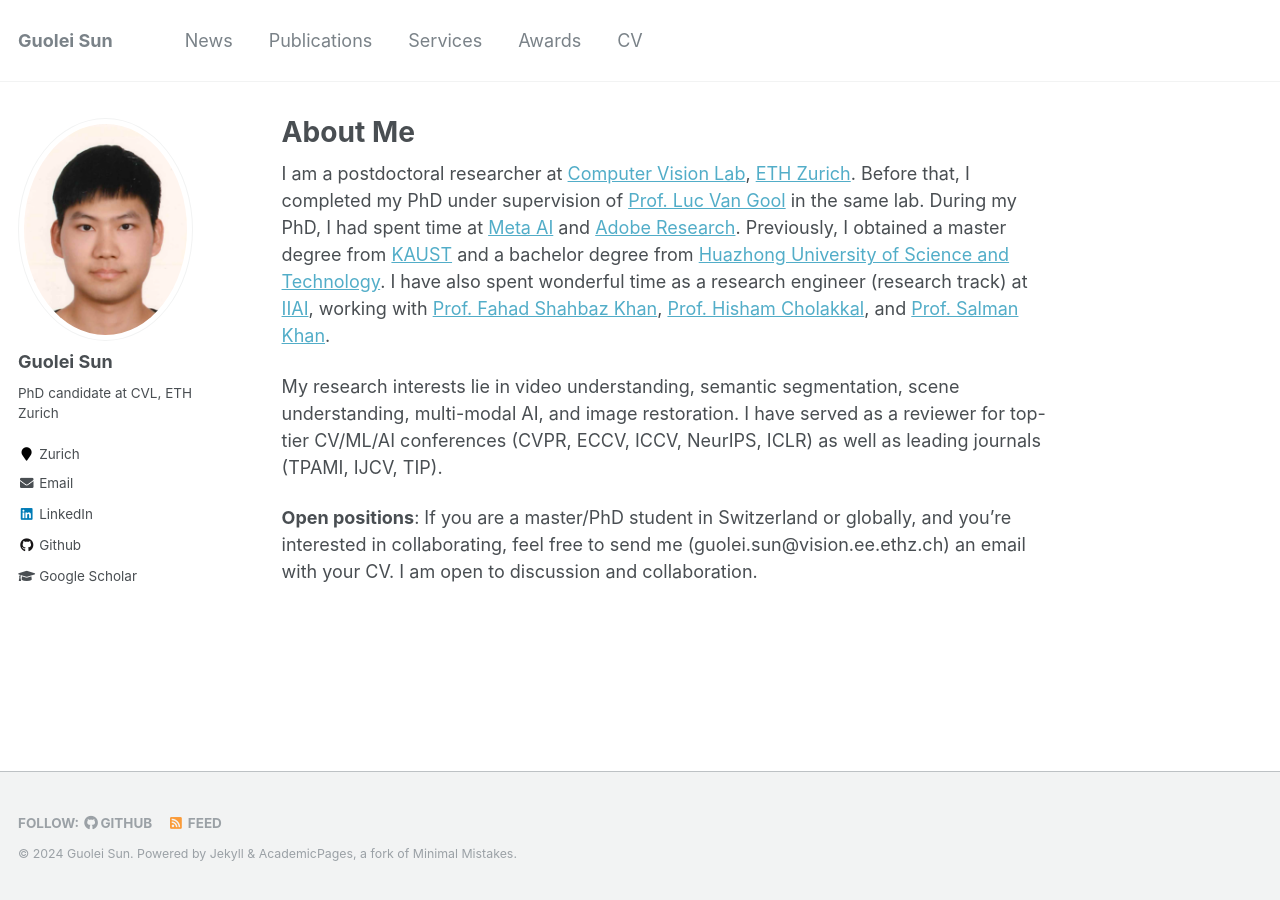
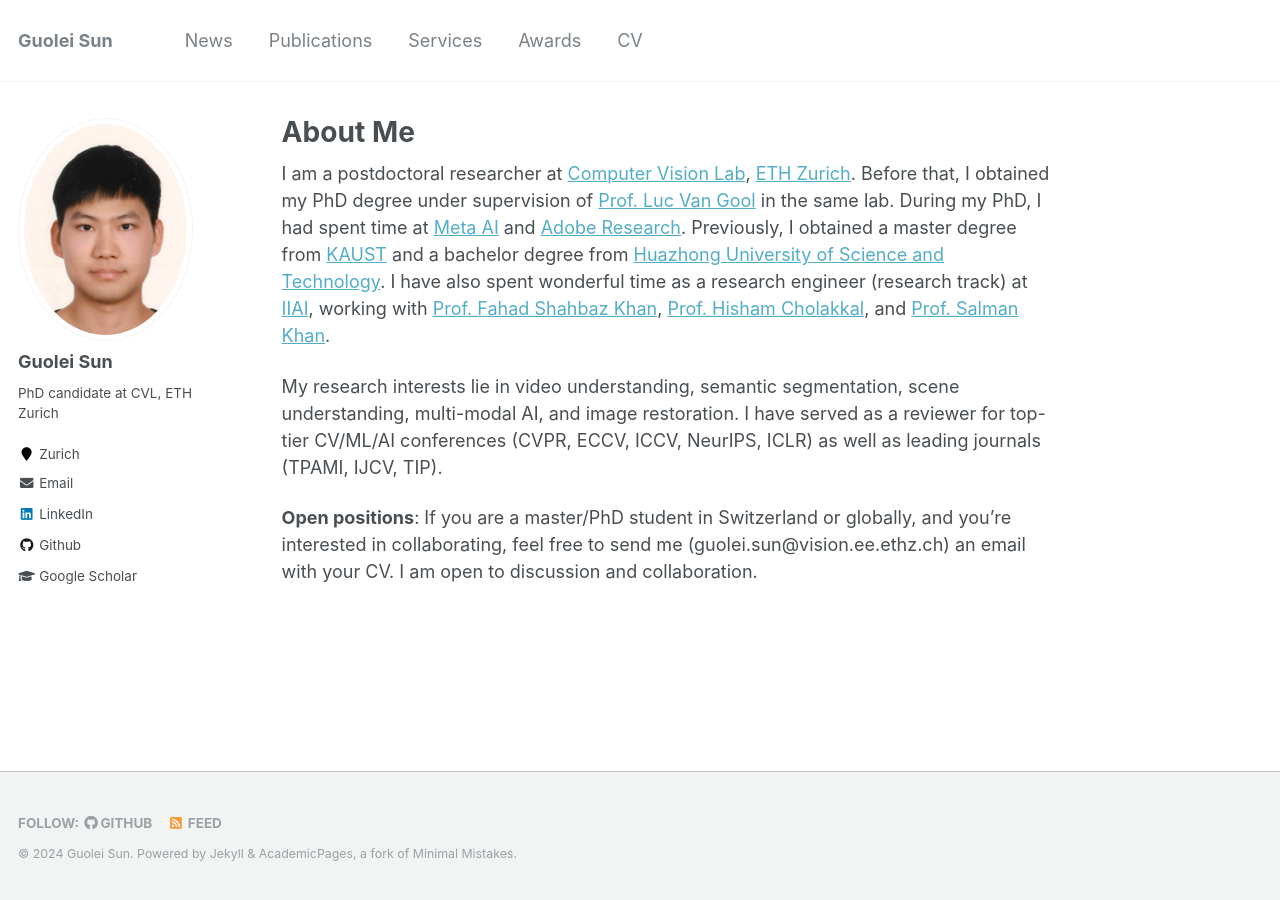
Before and after one commit to GuoleiSun/GuoleiSun.github.io, a Jekyll site: the page built from _pages/about.md, in a window 1280 px wide. Built offline with Jekyll 4.4.1, drawn with Linux system fonts in a browser that asks for light colours.

Commit message:
Update about.md

```diff
--- a/_pages/about.md
+++ b/_pages/about.md
@@ -7,7 +7,7 @@ redirect_from:
   - /about/
   - /about.html
 ---
-I am a postdoctoral researcher at [Computer Vision Lab](https://vision.ee.ethz.ch/), [ETH Zurich](https://ethz.ch/en.html). Before that, I completed my PhD under supervision of [Prof. Luc Van Gool](https://vision.ee.ethz.ch/people-details.OTAyMzM=.TGlzdC8zMjQ4LC0xOTcxNDY1MTc4.html) in the same lab. During my PhD, I had spent time at [Meta AI](https://ai.meta.com/) and [Adobe Research](https://research.adobe.com/). Previously, I obtained a master degree from [KAUST](https://www.kaust.edu.sa/en) and a bachelor degree from [Huazhong University of Science and Technology](https://www.hust.edu.cn). I have also spent wonderful time as a research engineer (research track) at [IIAI](http://www.inceptioniai.org), working with [Prof. Fahad Shahbaz Khan](https://sites.google.com/view/fahadkhans/home), [Prof. Hisham Cholakkal](https://mbzuai.ac.ae/study/faculty/hisham-cholakkal), and [Prof. Salman Khan](https://salman-h-khan.github.io).
+I am a postdoctoral researcher at [Computer Vision Lab](https://vision.ee.ethz.ch/), [ETH Zurich](https://ethz.ch/en.html). Before that, I obtained my PhD degree under supervision of [Prof. Luc Van Gool](https://vision.ee.ethz.ch/people-details.OTAyMzM=.TGlzdC8zMjQ4LC0xOTcxNDY1MTc4.html) in the same lab. During my PhD, I had spent time at [Meta AI](https://ai.meta.com/) and [Adobe Research](https://research.adobe.com/). Previously, I obtained a master degree from [KAUST](https://www.kaust.edu.sa/en) and a bachelor degree from [Huazhong University of Science and Technology](https://www.hust.edu.cn). I have also spent wonderful time as a research engineer (research track) at [IIAI](http://www.inceptioniai.org), working with [Prof. Fahad Shahbaz Khan](https://sites.google.com/view/fahadkhans/home), [Prof. Hisham Cholakkal](https://mbzuai.ac.ae/study/faculty/hisham-cholakkal), and [Prof. Salman Khan](https://salman-h-khan.github.io).
 
 My research interests lie in video understanding, semantic segmentation, scene understanding, multi-modal AI, and image restoration. I have served as a reviewer for top-tier CV/ML/AI conferences (CVPR, ECCV, ICCV, NeurIPS, ICLR) as well as leading journals (TPAMI, IJCV, TIP).
 
```
